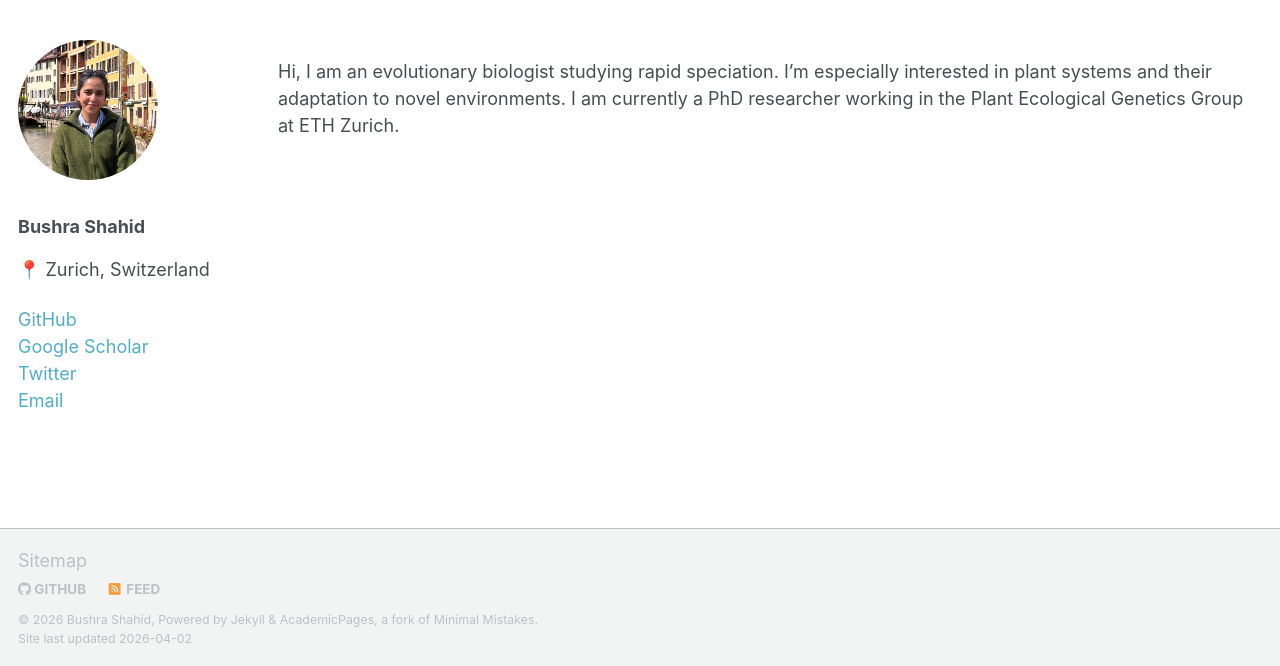
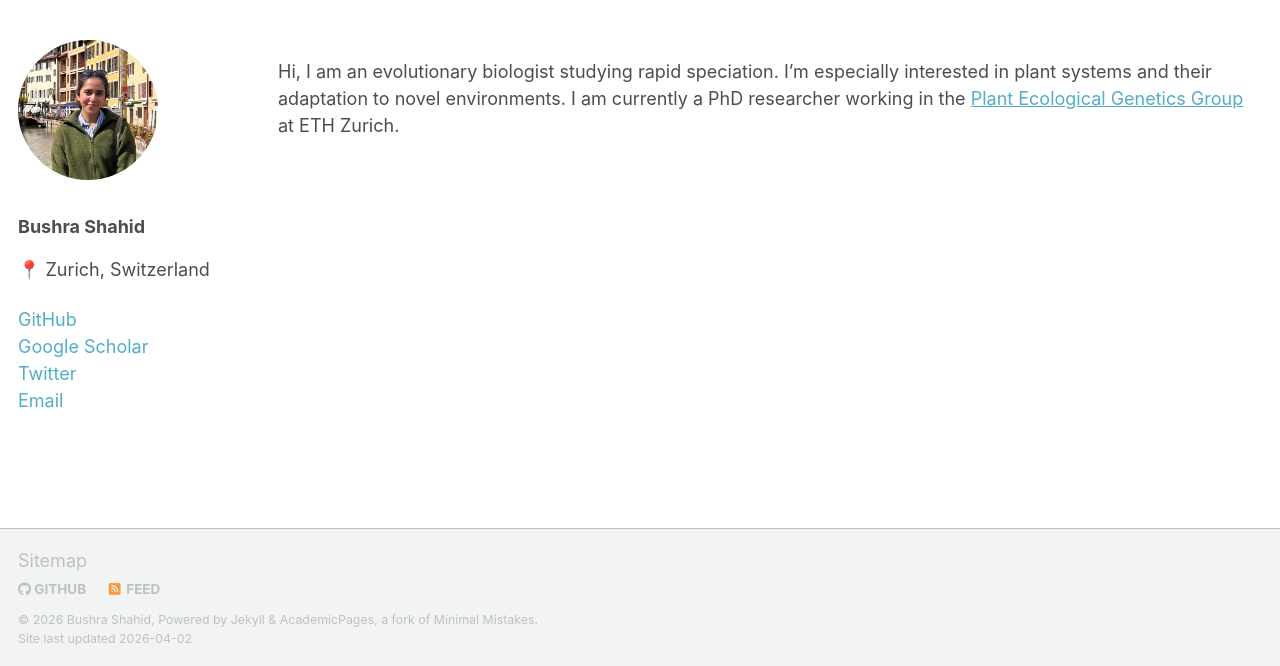
Before and after one commit to b-shahid/b-shahid.github.io, a Jekyll site: the page built from _pages/about.md, in a window 1280 px wide and 1165 px high. Shown: the part 499-1165 px from the top of the window. Built offline with Jekyll 4.4.1, drawn with Linux system fonts in a browser that asks for light colours; a script bundle is joined from its source files by our own code; library files that are not in the unit come from our copies; part of the change alters nothing that is shown.

```diff
--- a/_pages/about.md
+++ b/_pages/about.md
@@ -22,7 +22,7 @@ author_profile: false
   <!-- RIGHT COLUMN -->
   <div class="intro-right">
     <p>
-     Hi, I am an evolutionary biologist studying rapid speciation. I’m especially interested in plant systems and their adaptation to novel environments. I am currently a PhD researcher working in the Plant Ecological Genetics Group at ETH Zurich.
+     Hi, I am an evolutionary biologist studying rapid speciation. I’m especially interested in plant systems and their adaptation to novel environments. I am currently a PhD researcher working in the <a href="https://peg.ethz.ch/" target="_blank">Plant Ecological Genetics Group</a> at ETH Zurich.
     </p>
   </div>
 </div>
```
